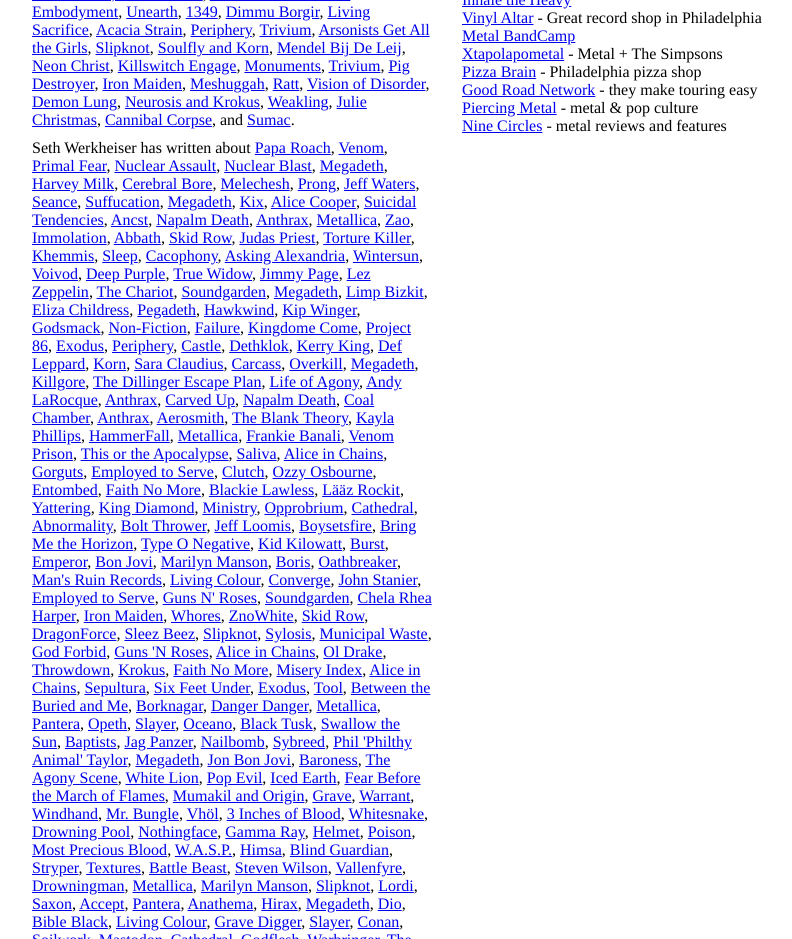
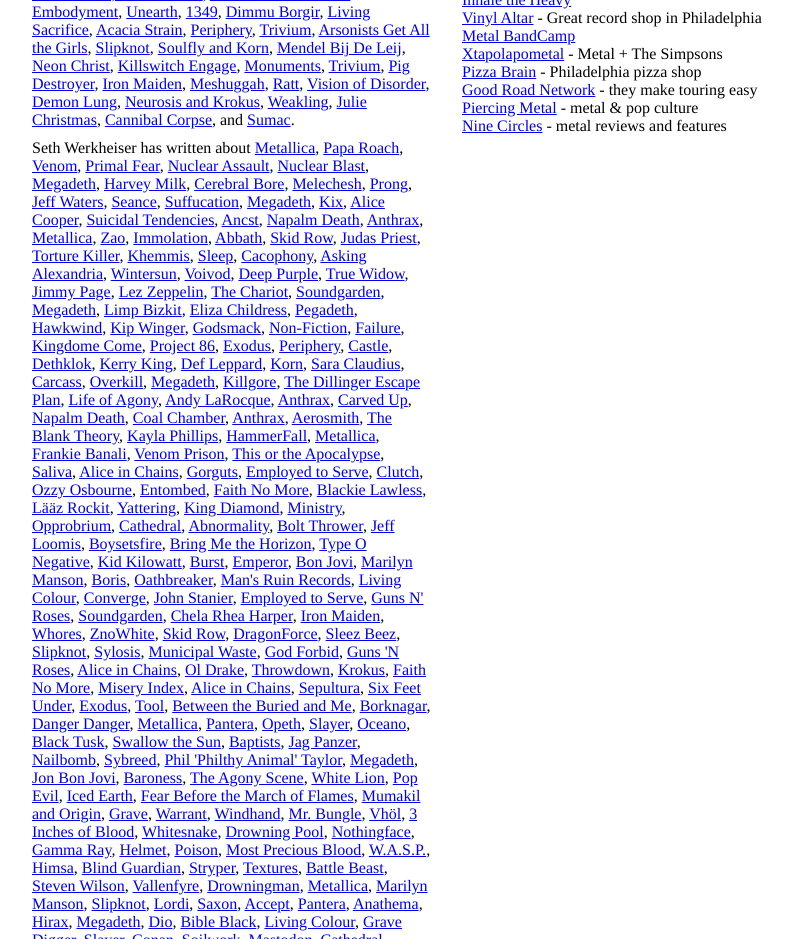
Before and after one commit to skulltoaster/skulltoaster.github.io, a plain HTML site: page index.html in a window 1280 px wide. Shown: the part 2815-3754 px from the top of the page, without its empty margins (408-1200 px from the left). Drawn offline with nearby package versions, Linux system fonts and the light colour scheme.

Commit message:
Added Metallica

```diff
--- a/index.html
+++ b/index.html
@@ -739,6 +739,7 @@ Guitarist Justin Lee Brannan (Most Precious Blood) is the current <a href="http:
 <p>
 
 <p>Seth Werkheiser has written about
+	<a href="http://eepurl.com/cEbnYr" target="_blank">Metallica</a>,
 	<a href="http://eepurl.com/cDYsrj" target="_blank">Papa Roach</a>,
 	<a href="http://eepurl.com/cDFTqb" target="_blank">Venom</a>,
 	<a href="http://eepurl.com/cDxQib" target="_blank">Primal Fear</a>,
```
